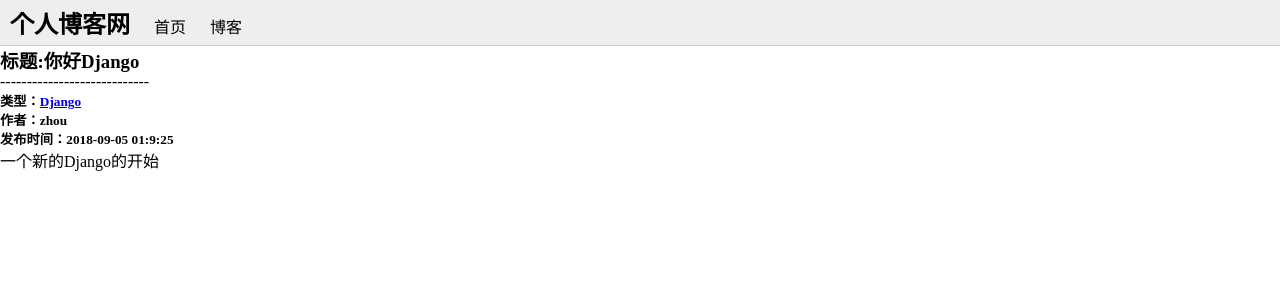
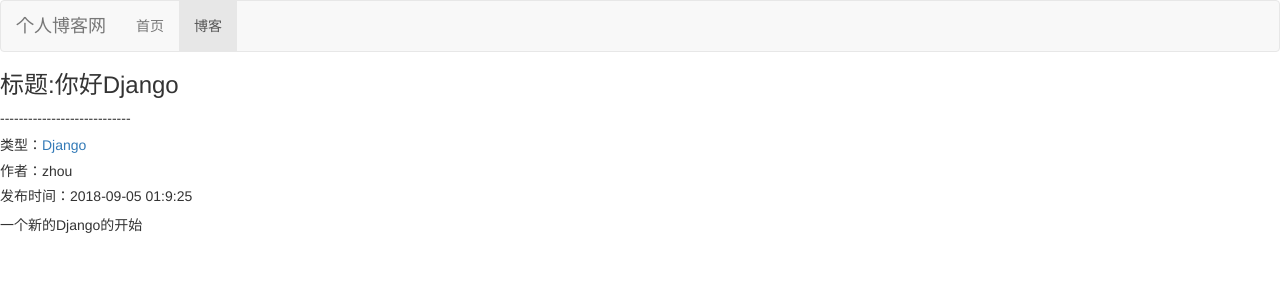
Before and after one commit to ReallyBlack/Django, a Django app: page /blog/1 in a window 1280 px wide. Shown: the top 300 px of the page. Run offline with Django 3.2, Linux system fonts and the light colour scheme; data comes from the database, SQL or seed files in the repository; some libraries are stand-ins or nearby versions.

Commit message:
first ues bookstrap

```diff
--- a/templates/Blog/blog_detail.html
+++ b/templates/Blog/blog_detail.html
@@ -1,5 +1,8 @@
 {% extends 'base.html' %}
 {% block title %}{{ blog.title }}{% endblock title %}
+
+{% block nav_blog_active %}active{% endblock nav_blog_active %}
+
 {% block content %}
     <h3>标题:{{ blog.title }}</h3>
     <p>----------------------------</p>
--- a/templates/Blog/blog_list.html
+++ b/templates/Blog/blog_list.html
@@ -1,5 +1,8 @@
 {% extends 'base.html' %}
 {% block title %}我的博客网{% endblock title %}
+
+{% block nav_blog_active %}active{% endblock nav_blog_active %}
+
 {% block content %}
 <h5>共有{{ blogs|length }}篇博客</h5>
 {% for blog in blogs %}
--- a/templates/Blog/blogs_in_type.html
+++ b/templates/Blog/blogs_in_type.html
@@ -1,5 +1,8 @@
 {% extends 'base.html' %}
 {% block title %}{{ blog_type }}博客{% endblock title %}
+
+{% block nav_blog_active %}active{% endblock nav_blog_active %}
+
 {% block content %}
 <h3>博客类型{{ blog_type }}</h3>
 <br>----------------------------
--- a/templates/base.html
+++ b/templates/base.html
@@ -3,17 +3,35 @@
 <html lang="en">
 <head>
     <meta charset="UTF-8">
+    <meta http-equiv="X-UA-Compatible" content="IE=edge">
+    {# 响应不同屏幕的大小 #}
+    <meta name="viewport" content="width=device-width, initial-scale=1">
     <title>{% block title %}{% endblock title %}</title>
-    <link rel="stylesheet" href="{% static 'css/base.css' %}">
+    <link rel="stylesheet" href="{% static 'bootstrap/css/bootstrap.min.css' %}">
+    <script type="text/javascript" src="{% static 'js/jquery-1.12.4.min.js' %}"></script>
+    <script type="text/javascript" src="{% static 'bootstrap/js/bootstrap.min.js' %}"></script>
     {% block head_extends %}{% endblock head_extends %}
 </head>
 <body>
-<div class="nav">
-    <a class="logo"  href="{% url 'home' %}">
-        <h2>个人博客网</h2>
-    </a>
-    <a href="/">首页</a>
-    <a href="{% url 'blog_list' %}">博客</a>
+<div class="navbar navbar-default" role="navigation">
+    <div class="container-fluid">
+        <div class="navbar-header">
+            <a href="{% url 'home' %}" class="navbar-brand">个人博客网</a>
+            <button class="navbar-toggle collapsed" data-toggle="collapse"
+                    data-target="#navbar-collapse">
+                <span class="icon-bar"></span>
+                <span class="icon-bar"></span>
+                <span class="icon-bar"></span>
+            </button>
+        </div>
+        <div id="navbar-collapse" class="navbar-collapse collapse" >
+            <ul class="nav navbar-nav">
+                <li class="{% block nav_home_active %}{% endblock nav_home_active %}"><a href="/">首页</a></li>
+                <li class="{% block nav_blog_active %}{% endblock nav_blog_active %}"><a href="{% url 'blog_list' %}">博客</a></li>
+            </ul>
+        </div>
+
+    </div>
 </div>
 {% block content %}{% endblock content %}
 </body>
--- a/templates/home.html
+++ b/templates/home.html
@@ -2,6 +2,8 @@
 {% load staticfiles %}
 {% block title %}我的首页{% endblock title %}
 {% block head_extends %}<link rel="stylesheet" href="{% static 'css/home.css' %}">{% endblock head_extends %}
+
+{% block nav_home_active %}active{% endblock nav_home_active %}
 {% block content %}
     <div class="main">
         <h2>欢迎进入我的博客网</h2>
```
